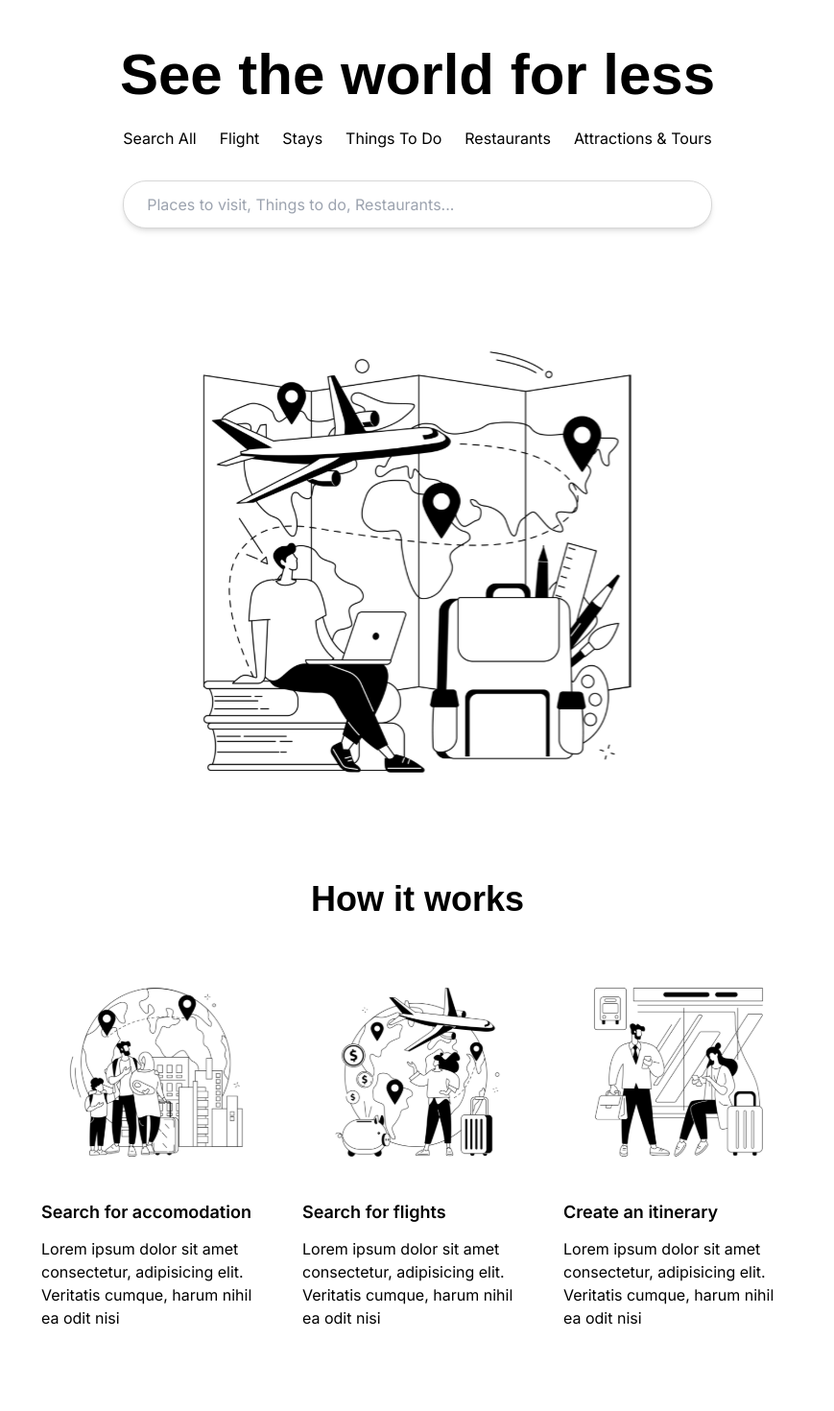
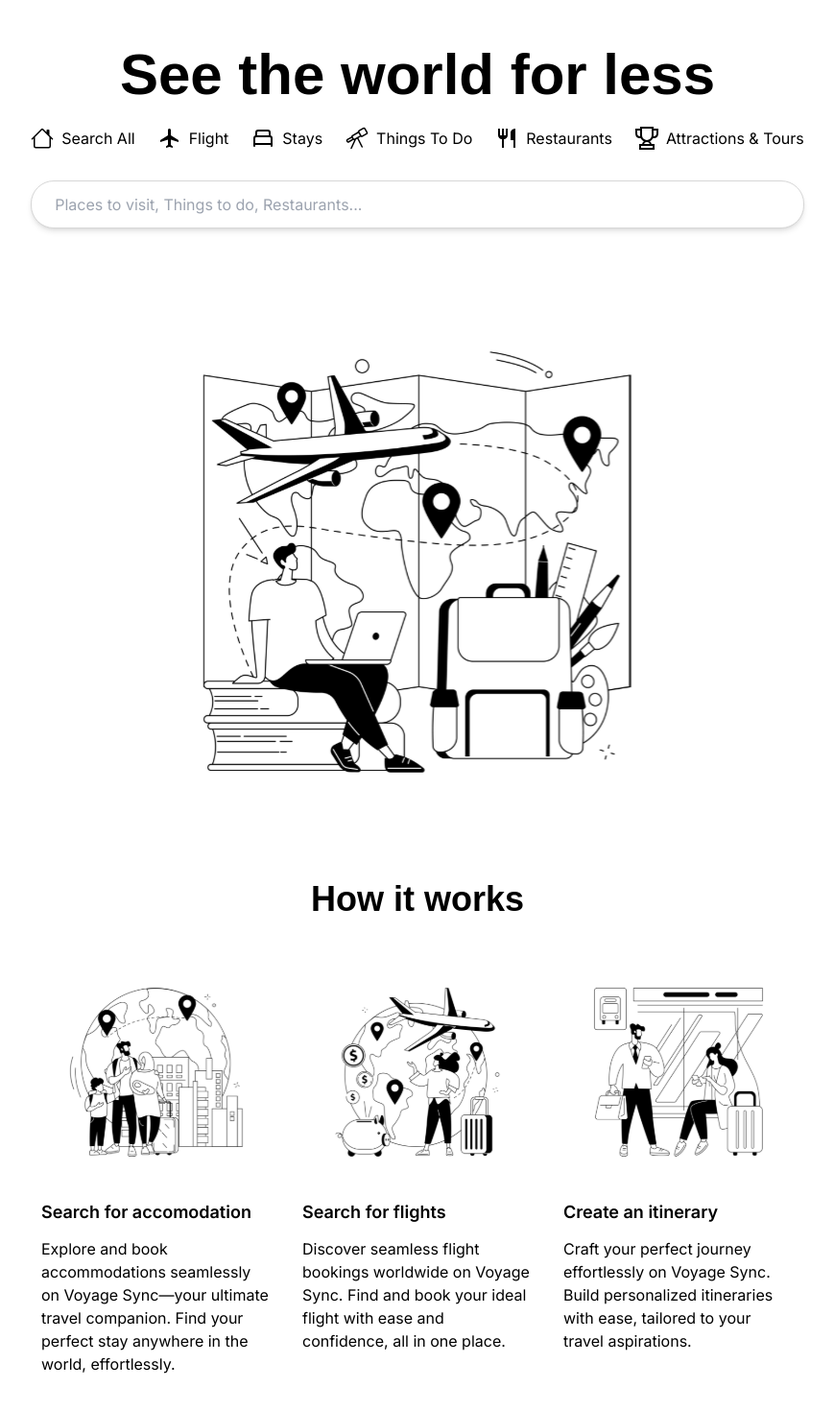
Before and after one commit to decentralized-innova8ors/voyage-sync-frontend, a Next.js app: page / in a window 1280 px wide. Shown: the part 120-1590 px from the top of the page at 96% size, without its empty margins (205-1074 px from the left). Built offline with nearby package versions, Linux system fonts and the light colour scheme; a web font is replaced by a local one.

Commit message:
feat: add icons on home page

```diff
--- a/package.json
+++ b/package.json
@@ -17,6 +17,7 @@
     "process": "^0.11.10",
     "react": "^18",
     "react-dom": "^18",
+    "react-icons": "^4.12.0",
     "stream-browserify": "^3.0.0",
     "uuid": "^9.0.1"
   },
--- a/src/app/page.js
+++ b/src/app/page.js
@@ -1,5 +1,11 @@
 import Image from 'next/image';
 import Card from '@/components/Card';
+import { BsHouse } from "react-icons/bs";
+import { MdFlight } from "react-icons/md";
+import { LuBedSingle } from "react-icons/lu";
+import { IoTelescopeOutline } from "react-icons/io5";
+import { MdOutlineRestaurant } from "react-icons/md";
+import { GrTrophy } from "react-icons/gr";
 
 export default function Home() {
   return (
@@ -8,38 +14,38 @@ export default function Home() {
      <div>
       <ul className="flex gap-x-6 mb-8">
         <li>
-          <div>
-            {/* <img src="" alt="all" /> */}
+          <div className='flex items-center gap-x-2'>
+            <BsHouse fontSize="1.5rem" />
             <p>Search All</p>
           </div>
         </li>
         <li>
-          <div>
-            {/* <img src="" alt="all" /> */}
+          <div className='flex items-center gap-x-2'>
+            <MdFlight fontSize="1.5rem" />
             <p>Flight</p>
           </div>
         </li>
         <li>
-          <div>
-            {/* <img src="" alt="all" /> */}
+          <div className='flex items-center gap-x-2'>
+            <LuBedSingle fontSize="1.5rem" />
             <p>Stays</p>
           </div>
         </li>
         <li>
-          <div>
-            {/* <img src="" alt="all" /> */}
+          <div className='flex items-center gap-x-2'>
+            <IoTelescopeOutline fontSize="1.5rem" />
             <p>Things To Do</p>
           </div>
         </li>
         <li>
-          <div>
-            {/* <img src="" alt="all" /> */}
+          <div className='flex items-center gap-x-2'>
+            <MdOutlineRestaurant fontSize="1.5rem" />
             <p>Restaurants</p>
           </div>
         </li>
         <li>
-          <div>
-            {/* <img src="" alt="all" /> */}
+          <div className='flex items-center gap-x-2'>
+            <GrTrophy fontSize="1.5rem" />
             <p>Attractions & Tours</p>
           </div>
         </li>
@@ -56,19 +62,21 @@ export default function Home() {
      <div className="flex gap-x-4">
       <Card
         title="Search for accomodation"
-        content="Lorem ipsum dolor sit amet consectetur, adipisicing elit. Veritatis cumque, harum nihil ea odit nisi"
+        content="Explore and book accommodations seamlessly on Voyage Sync—your ultimate travel companion.
+        Find your perfect stay anywhere in the world, effortlessly."
         href="/illustration_01.svg"
         alt="accomodation"
       />
       <Card
         title="Search for flights"
-        content="Lorem ipsum dolor sit amet consectetur, adipisicing elit. Veritatis cumque, harum nihil ea odit nisi"
+        content="Discover seamless flight bookings worldwide on Voyage Sync.
+        Find and book your ideal flight with ease and confidence, all in one place."
         href="/illustration_02.svg"
         alt="flights"
       />
       <Card
         title="Create an itinerary"
-        content="Lorem ipsum dolor sit amet consectetur, adipisicing elit. Veritatis cumque, harum nihil ea odit nisi"
+        content="Craft your perfect journey effortlessly on Voyage Sync. Build personalized itineraries with ease, tailored to your travel aspirations."
         href="/illustration_03.svg"
         alt="itinerary"
       />
--- a/src/components/Footer.jsx
+++ b/src/components/Footer.jsx
@@ -4,7 +4,7 @@ const Footer = () => {
       <div className="flex justify-between">
         <div>
           <p className="italic">VoyageSync</p>
-          <p className="text-sm">Lorem ipsum dolor sit amet consectetur, adipisicing elit. Veritatis cumque, harum nihil ea odit nisi</p>
+          <p className="text-sm">Unlock limitless adventures with Voyage Sync - Your ultimate travel companion</p>
         </div>
         <div>
           <p className="font-semibold mb-2">About</p>
@@ -31,7 +31,7 @@ const Footer = () => {
             </li>
           </ul>
         </div>
-        <div>
+        {/* <div>
           <p className="font-semibold mb-2">Socials</p>
           <ul className="text-sm flex flex-col gap-y-2">
             <li>
@@ -47,7 +47,7 @@ const Footer = () => {
               Facebook
             </li>
           </ul>
-        </div>
+        </div> */}
       </div>
       <hr className="my-4"/>
       <div className="flex justify-between">
--- a/src/components/Navbar.jsx
+++ b/src/components/Navbar.jsx
@@ -1,5 +1,6 @@
 'use client'
 import Link from "next/link";
+// import Image from "next/image";
 import { usePathname } from "next/navigation";
 
 const navlinks = [
@@ -20,6 +21,7 @@ const Navbar = () => {
   return (
     <nav className="px-24 pt-12 flex justify-between">
       <p className="italic">VoyageSync</p>
+      {/* <Image src="/logo.jpeg" width={100} height={50} alt="logo" /> */}
       <ul className="flex gap-x-8">
         {navlinks.map((link) => {
           const isActive = pathname.startsWith(link.href)
```
Also changed, not shown: public/logo.jpeg (added), 1 other file (tests, documents, lock files or other folders).
